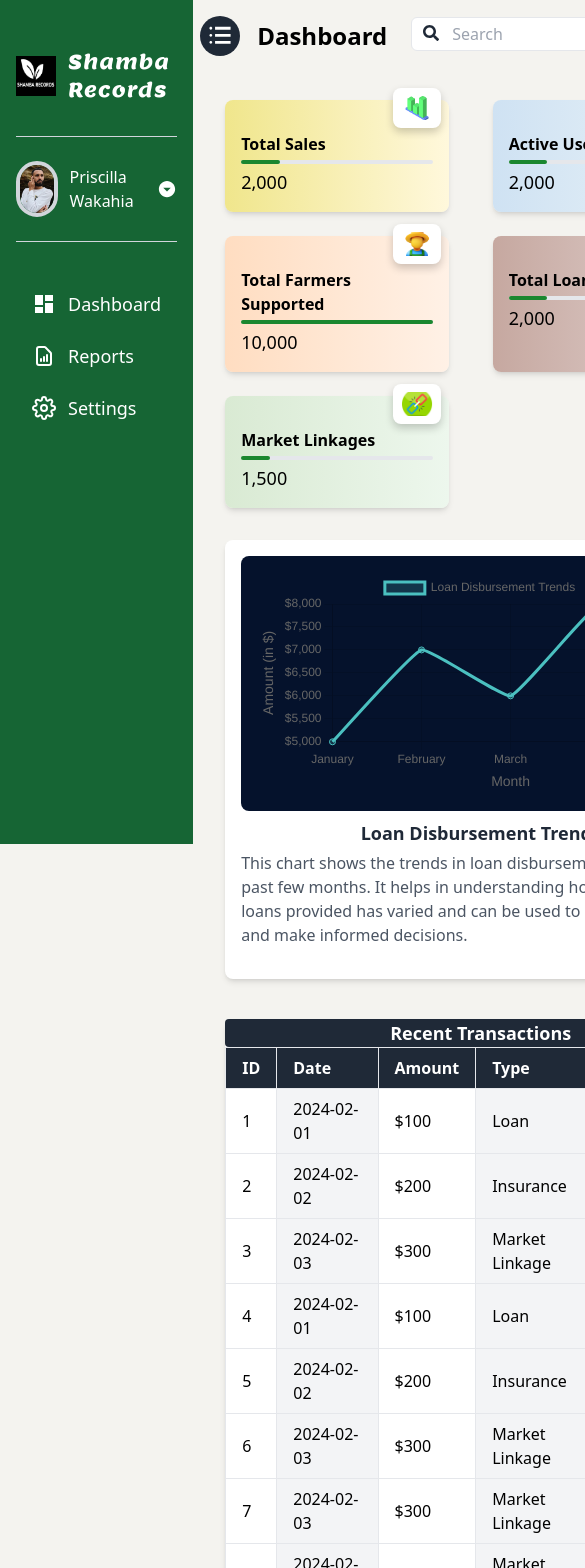
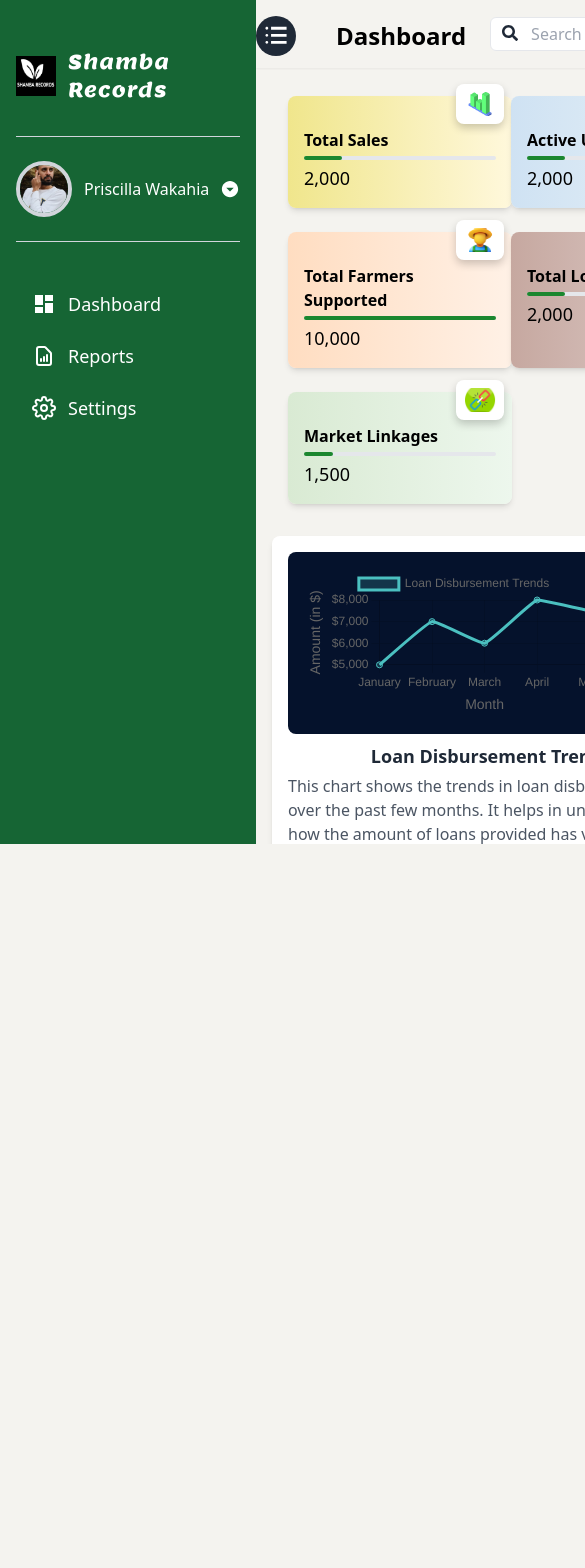
Before and after one commit to Priscilla-22/shamba-records-dashboard, a React (Create React App) app: page / in a window 390 px wide. Shown: the top 1568 px of the page, 585 px wide, since content can reach past the window. After the commit the page ends 844 px from the top, so only its background shows below. Built offline with nearby package versions, Linux system fonts and the light colour scheme.

Commit message:
feat: ensure responsiveness

```diff
--- a/src/App.js
+++ b/src/App.js
@@ -10,27 +10,29 @@ function App() {
   const [isSidebarOpen, setIsSidebarOpen] = useState(true);
 
   const toggleSidebar = () => {
-    setIsSidebarOpen(!isSidebarOpen);
+    setIsSidebarOpen((prev) => !prev);
   };
 
   return (
     <div className='flex h-screen'>
+      {/* Sidebar */}
       <Sidebar isSidebarOpen={isSidebarOpen} />
 
-      <div className='flex-grow flex flex-col'>
+      <div
+        className={`flex-grow flex flex-col transition-all duration-300 ${
+          isSidebarOpen ? 'ml-64' : 'ml-16'
+        }`}
+      >
         <Navbar />
 
-        <div
-          className={`flex-grow transition-all duration-300 ${
-            isSidebarOpen ? 'ml-4 ' : 'ml-1'
-          }`}
-        >
+        <div className='flex-grow overflow-y-auto mt-16'>
           <Dashboard />
         </div>
 
+        {/* Sidebar Toggle Button */}
         <div
-          className={`absolute top-4 ml-14 transition-all duration-300 ${
-            isSidebarOpen ? 'left-36' : 'left-8'
+          className={`fixed top-4 z-50 transition-all duration-300 ${
+            isSidebarOpen ? 'left-64' : 'left-24'
           }`}
         >
           <button
@@ -49,4 +51,5 @@ function App() {
   );
 }
 
+
 export default App;
--- a/src/components/Dashboard.js
+++ b/src/components/Dashboard.js
@@ -55,7 +55,7 @@ function Dashboard() {
 
   return (
     <div className='p-4'>
-      <div className='grid gap-6 mt-4 mb-4 grid-cols-2 sm:grid-cols-2 lg:grid-cols-5'>
+      <div className='grid gap-6 z-10 mt-4 ml-4 mb-4 grid-cols-2 sm:grid-cols-2 lg:grid-cols-5'>
         {cardDetails.map((card, index) => (
           <MetricCard
             key={index}
--- a/src/components/DataTable.js
+++ b/src/components/DataTable.js
@@ -58,13 +58,7 @@ function DataTable() {
         type: 'Market Linkage',
         category: 'Crop Sale',
       },
-      {
-        id: 8,
-        date: '2024-02-03',
-        amount: 300,
-        type: 'Market Linkage',
-        category: 'Crop Sale',
-      },
+
     ];
     setTransactions(data);
     setLoading(false);
--- a/src/components/Navbar.js
+++ b/src/components/Navbar.js
@@ -4,9 +4,9 @@ import '../index.css';
 
 const Navbar = () => {
   return (
-    <nav className=' p-4 flex items-center justify-between'>
+    <nav className='fixed top-0  w-full p-4 flex shadow-sm z-10'>
       <div className='flex items-center'>
-        <h1 className='text-2xl font-bold ml-12 mt-1'>Dashboard</h1>
+        <h1 className='text-2xl font-bold ml-16 mt-1'>Dashboard</h1>
         <div className='relative ml-6'>
           <input
             type='text'
@@ -16,8 +16,8 @@ const Navbar = () => {
           <FaSearch className='absolute left-3 top-2 text-gray-800' />
         </div>
       </div>
-
-      <div className='relative flex items-center'>
+      {/*notification icon*/}
+      <div className='relative flex items-center ml-[65%]'>
         <div className='relative hover-notification mr-7'>
           <FaBell className='text-gray-800 text-2xl cursor-pointer' />
           <span className='absolute top-[-5px] right-[-10px] bg-red-500 text-white rounded-full text-xs w-5 h-5 flex items-center justify-center'>
--- a/src/components/Sidebar.js
+++ b/src/components/Sidebar.js
@@ -22,7 +22,7 @@ const SidebarItem = ({ href, icon: Icon, text }) => (
 
   return (
     <div
-      className={`max-h-screen bg-green-800 text-white p-4 transition-all duration-300 ${
+      className={`fixed top-0 left-0 h-screen bg-green-800 text-white p-4 transition-all duration-300 ${
         isSidebarOpen ? 'w-64' : 'w-20'
       }`}
     >
--- a/src/index.css
+++ b/src/index.css
@@ -6,11 +6,21 @@ html,
 body {
   /* font-family: Arial, sans-serif; */
   margin: 0;
-  padding: 0;
+  height: 100%;
+
+ padding: 0;
   background-color: #f4f3ef;
 }
 
 
+.flex-grow {
+  /* overflow: hidden; */
+  /* Prevent overflow */
+}
+
+.fixed {
+  position: fixed;
+}
 
 .hover-notification:hover {
   animation: sway 0.5s ease-in-out;
```
Also changed, not shown: src/components/Chart.js (line endings or trailing spaces). Lines whose indentation alone changed are shown as unchanged.
